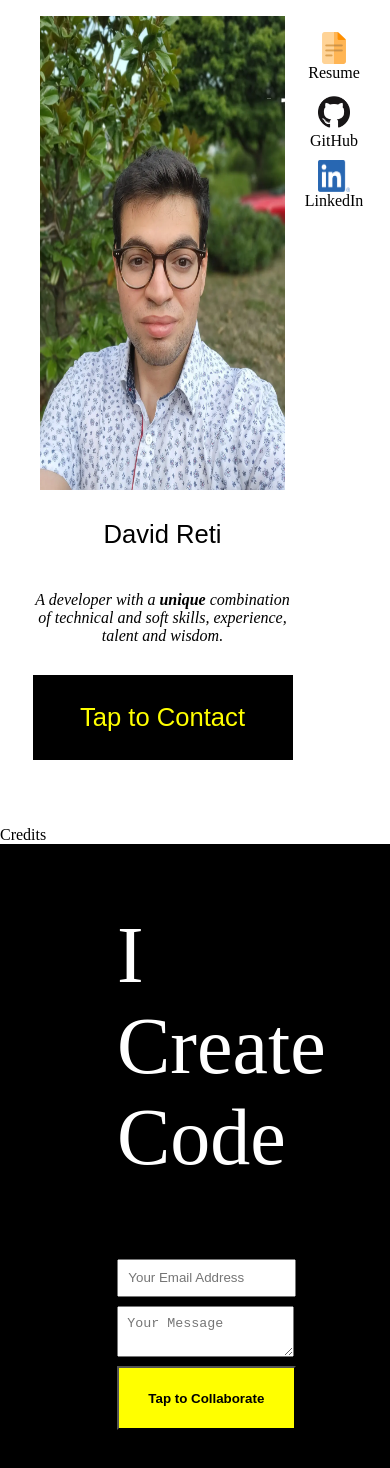
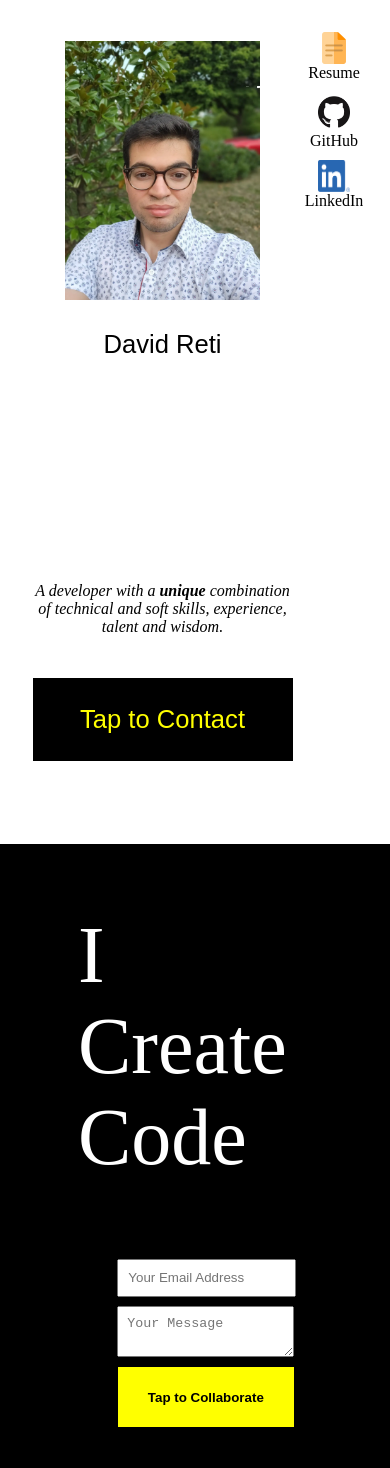
Before and after one commit to david-reti/personal-website, a plain HTML site: page index.html in a window 390 px wide. Drawn offline with Linux system fonts and the light colour scheme.

Commit message:
Adjust content sizing on mobile

```diff
--- a/styles.css
+++ b/styles.css
@@ -25,6 +25,7 @@ body {
 }
 
 .home-page__picture-section__picture {
+    padding: 3vh;
     grid-area: 1 / 1 / 7 / 11;
 }
 
@@ -35,8 +36,7 @@ body {
 }
 
 .home-page__picture-section__picture__image {
-    width: 100%;
-    height: 100%;
+    max-width: 100%;
 }
 
 .home-page__picture-section__picture__caption {
@@ -48,6 +48,7 @@ body {
 .home-page__picture-section__description {
     font-family: serif;
     text-align: center;
+    padding-bottom: 5vh;
     grid-area: 8 / 2 / 8 / 10;
 }
 
@@ -78,8 +79,14 @@ body {
 
 .home-page__picture-section__credits {
    left: 0;
-   bottom: 0;
+   bottom: -5vh;
    position: absolute;
+}
+
+@media screen and (orientation: landscape) {
+    .home-page__picture-section__credits {
+        bottom: 0;
+    }
 }
 
 .home-page__picture-section__credits a {
@@ -105,10 +112,16 @@ body {
 }
 
 .home-page__title-section__title {
-    width: 40%;
+    width: 60%;
     color: white;
     font: 5em serif;
     word-spacing: 100vw;
+}
+
+@media screen and (orientation: landscape) {
+    .home-page__title-section__title {
+        width: 40%;
+    }
 }
 
 .home-page__title-section__links {
@@ -149,10 +162,11 @@ body {
 }
 
 .home-page__title-section__form__submit {
-    width: 100%;
     display: block;
     padding: 0.7em;
+    width: calc(100% + 1px);
     box-sizing: content-box;
+    border: 1px solid black;
     background-color: yellow;
 }
 
```
